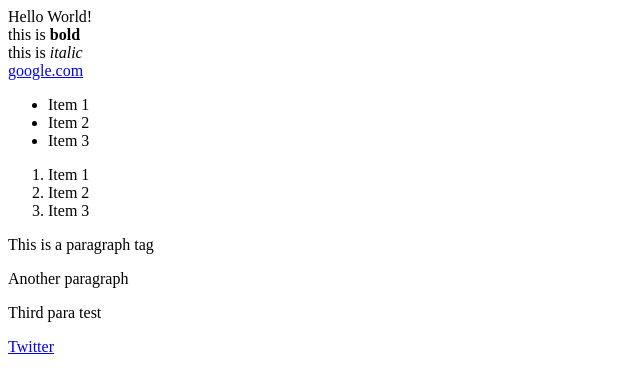
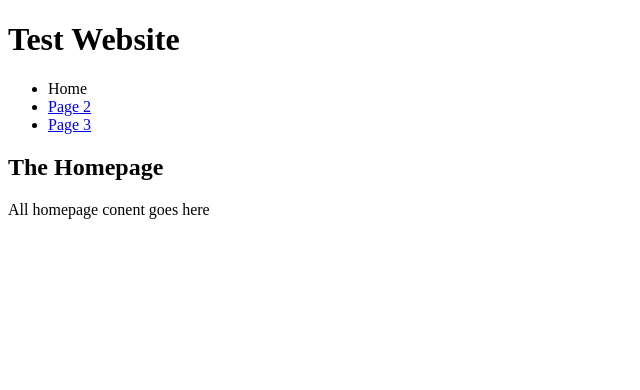
Before and after one commit to kayanushpatel/FirstWebpage, a plain HTML site: page index.html in a window 1280 px wide. Shown: the whole page, without its empty margins (0-640 px from the left). Drawn offline with Linux system fonts and the light colour scheme.

Commit message:
Modified index.html + 2 new files (page2/page3.html)

```diff
--- a/index.html
+++ b/index.html
@@ -1,46 +1,20 @@
+<!doctype html>
+
 <html>
 	<head>
-
-		<title>My First Webpage</title>
-
+		<title>Test Webpage</title>
 	</head>
 
 	<body>
-		Hello World!<br>
-		this is <strong>bold</strong><br>
-		this is <em>italic</em><br>
-
-		<a href = "https://google.com">google.com</a>
-
-		<!-- Image on page>
-		<br><img src = "http://images.all-free-download.com/images/graphiclarge/solid_green_background_209962.jpg">
-		<!-->
-
+		<h1>Test Website</h1>
 		<ul>
-			<li> Item 1 </li>
-			<li> Item 2 </li>
-			<li> Item 3 </li>
+			<li>Home</li>
+			<li><a href = "page2.html">Page 2</a></li>
+			<li><a href = "page3.html">Page 3</a></li>
 		</ul>
 
-		<ol>
-			<li> Item 1 </li>
-			<li> Item 2 </li>
-			<li>Item 3</li>
-		</ol>
-
-		<p>
-			This is a paragraph tag
-		</p>
-
-		<p>
-			Another paragraph
-		</p>
-
-		<p>
-			Third para test
-		</p>
-
-		<a href = "twitter.com">Twitter</a>
-
+		<h2>The Homepage</h2>
+		<p>All homepage conent goes here</p>
+	</body>
 
 </html>
```
Also changed, not shown: page2.html (added, +22 -0 lines), page3.html (added, +21 -0 lines).
